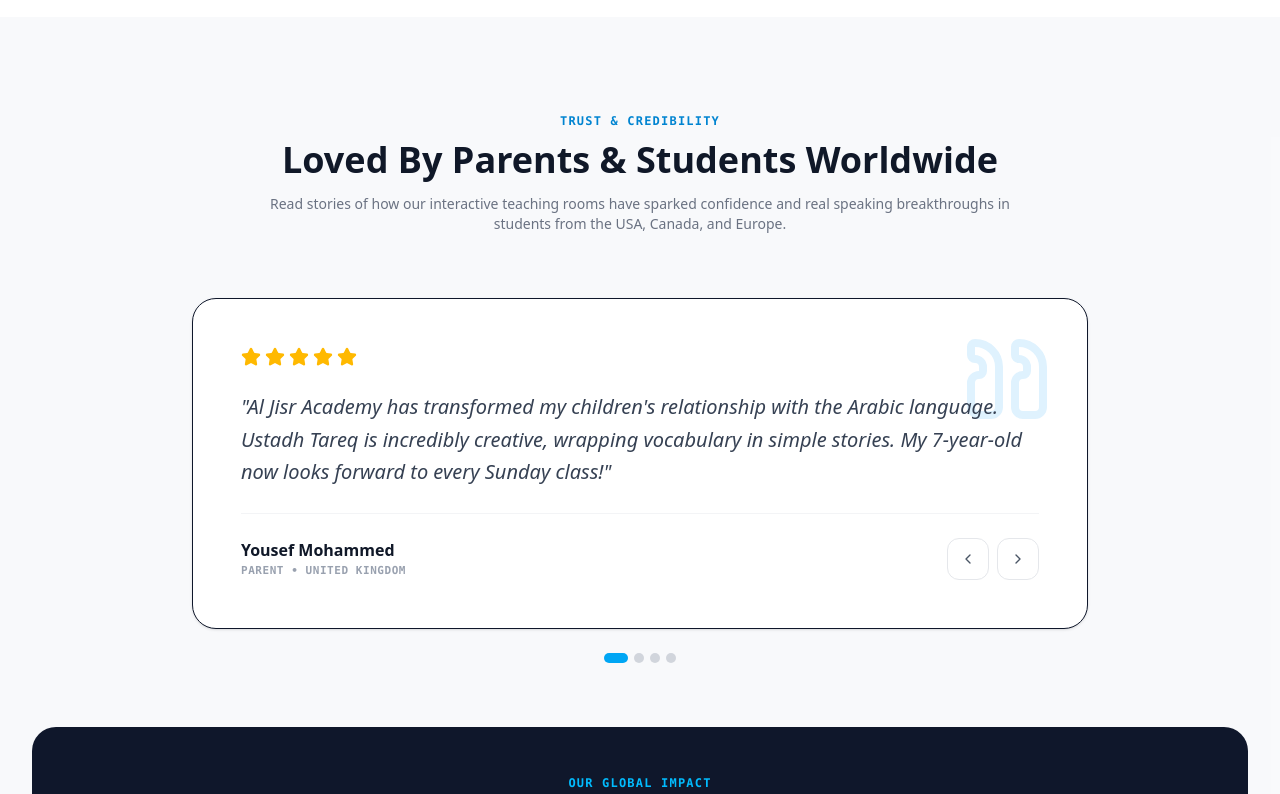
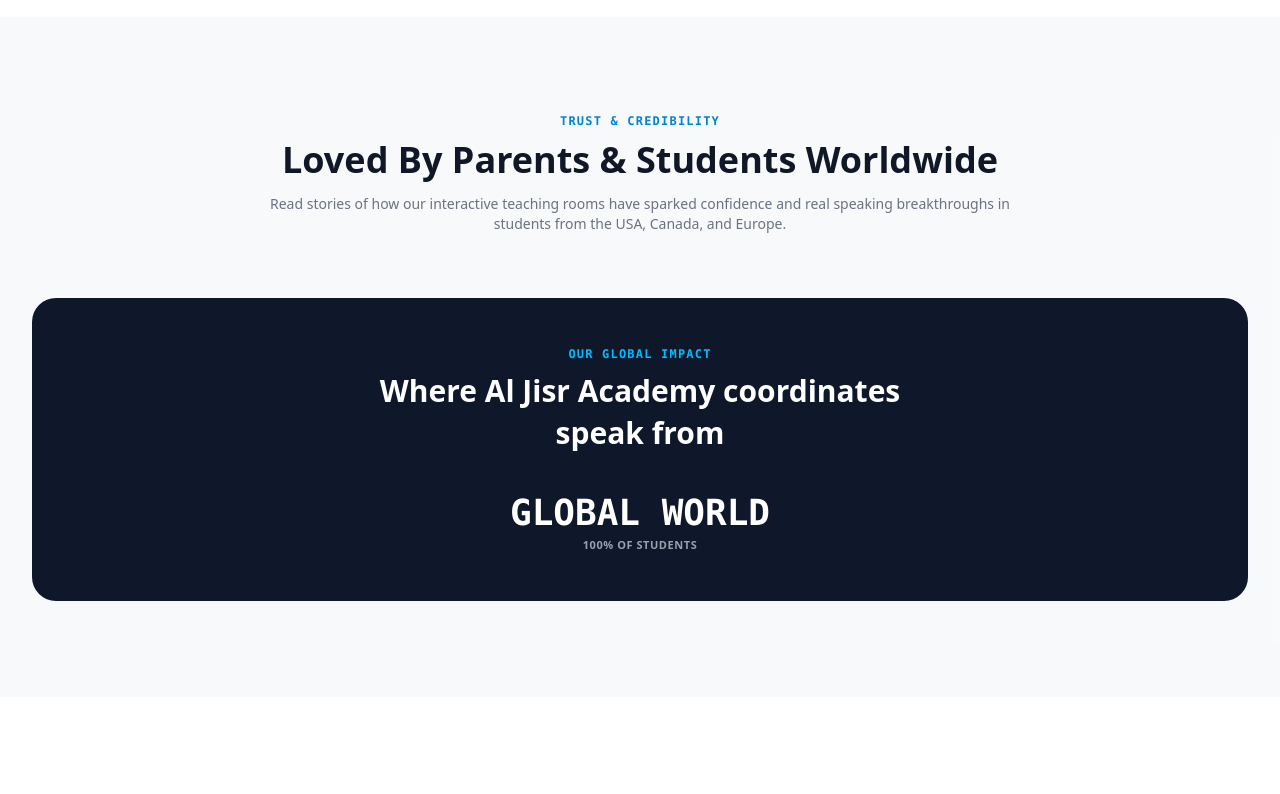
Before and after one commit to muhammmadbinharis2012-ctrl/hostinger-domain-test, a React (Vite) app: page / in a window 1280 px wide. Shown: the part 7484-8278 px from the top of the page. Built offline with nearby package versions, Linux system fonts and the light colour scheme.

Commit message:
refactor(testimonials): remove unused carousel logic
Simplify the component by removing the unused state management and navigation functions for the testimonial carousel.

```diff
--- a/src/components/Testimonials.tsx
+++ b/src/components/Testimonials.tsx
@@ -3,8 +3,7 @@
  * SPDX-License-Identifier: Apache-2.0
  */
 
-import React, { useState } from 'react';
-import { Star, MessageSquareCode, Quote, Globe, ChevronLeft, ChevronRight } from 'lucide-react';
+import React from 'react';
 import { Testimonial } from '../types';
 
 interface TestimonialsProps {
@@ -13,15 +12,6 @@
 
 export default function Testimonials({ testimonials }: TestimonialsProps) {
   const activeTestimonials = testimonials.filter(t => t.isActive);
-  const [activeIndex, setActiveIndex] = useState(0);
-
-  const nextTestimonial = () => {
-    setActiveIndex((prev) => (prev + 1) % activeTestimonials.length);
-  };
-
-  const prevTestimonial = () => {
-    setActiveIndex((prev) => (prev - 1 + activeTestimonials.length) % activeTestimonials.length);
-  };
 
   return (
     <section className="py-16 md:py-24 bg-gray-50/50" id="testimonials-section">
@@ -40,73 +30,7 @@
           </p>
         </div>
 
-        {/* Highlighted Testimonial Carousel */}
-        {activeTestimonials.length > 0 && (
-          <div className="max-w-4xl mx-auto relative mb-16" id="testimonial-carousel-player">
-            <div className="bg-white border rounded-3xl p-8 sm:p-12 shadow-sm relative overflow-hidden">
-              <Quote className="absolute right-8 top-8 text-sky-100 w-24 h-24 pointer-events-none -scale-y-100" />
-
-              <div className="flex flex-col space-y-6 relative z-10">
-                {/* Stars Indicator */}
-                <div className="flex gap-1">
-                  {Array.from({ length: activeTestimonials[activeIndex].rating }).map((_, idx) => (
-                    <Star key={idx} className="w-5 h-5 fill-amber-400 text-amber-400" />
-                  ))}
-                </div>
-
-                {/* Comment Text */}
-                <blockquote className="text-lg sm:text-xl text-gray-700 font-sans font-medium italic leading-relaxed">
-                  "{activeTestimonials[activeIndex].comment}"
-                </blockquote>
-
-                {/* Student Credits */}
-                <div className="flex items-center justify-between pt-6 border-t border-gray-100">
-                  <div>
-                    <span className="block text-base font-extrabold text-gray-900 leading-snug">
-                      {activeTestimonials[activeIndex].name}
-                    </span>
-                    <span className="text-[11px] uppercase tracking-wider text-gray-400 font-semibold font-mono block mt-0.5">
-                      {activeTestimonials[activeIndex].role} • {activeTestimonials[activeIndex].country}
-                    </span>
-                  </div>
-
-                  {/* Manual Carousel Buttons */}
-                  <div className="flex gap-2">
-                    <button
-                      onClick={prevTestimonial}
-                      aria-label="Previous Testimonial"
-                      className="p-2 sm:p-3 hover:bg-sky-50 text-gray-600 hover:text-sky-600 border border-gray-200 hover:border-sky-200 rounded-xl transition cursor-pointer"
-                    >
-                      <ChevronLeft className="w-4 h-4" />
-                    </button>
-                    <button
-                      onClick={nextTestimonial}
-                      aria-label="Next Testimonial"
-                      className="p-2 sm:p-3 hover:bg-sky-50 text-gray-600 hover:text-sky-600 border border-gray-200 hover:border-sky-200 rounded-xl transition cursor-pointer"
-                    >
-                      <ChevronRight className="w-4 h-4" />
-                    </button>
-                  </div>
-                </div>
-
-              </div>
-            </div>
-
-            {/* Quick dot indicator ticks */}
-            <div className="flex justify-center gap-1.5 mt-6">
-              {activeTestimonials.map((_, idx) => (
-                <button
-                  key={idx}
-                  onClick={() => setActiveIndex(idx)}
-                  className={`w-2.5 h-2.5 rounded-full transition-all ${
-                    idx === activeIndex ? 'bg-sky-500 w-6' : 'bg-gray-300'
-                  }`}
-                  aria-label={`Go to slide ${idx + 1}`}
-                />
-              ))}
-            </div>
-          </div>
-        )}
+        {/* Highlighted Testimonial Carousel removed as requested */}
 
         {/* Global Impact Summary banner */}
         <div className="bg-slate-900 text-white rounded-3xl p-8 md:p-12 text-center" id="testimonials-stats-board">
```
